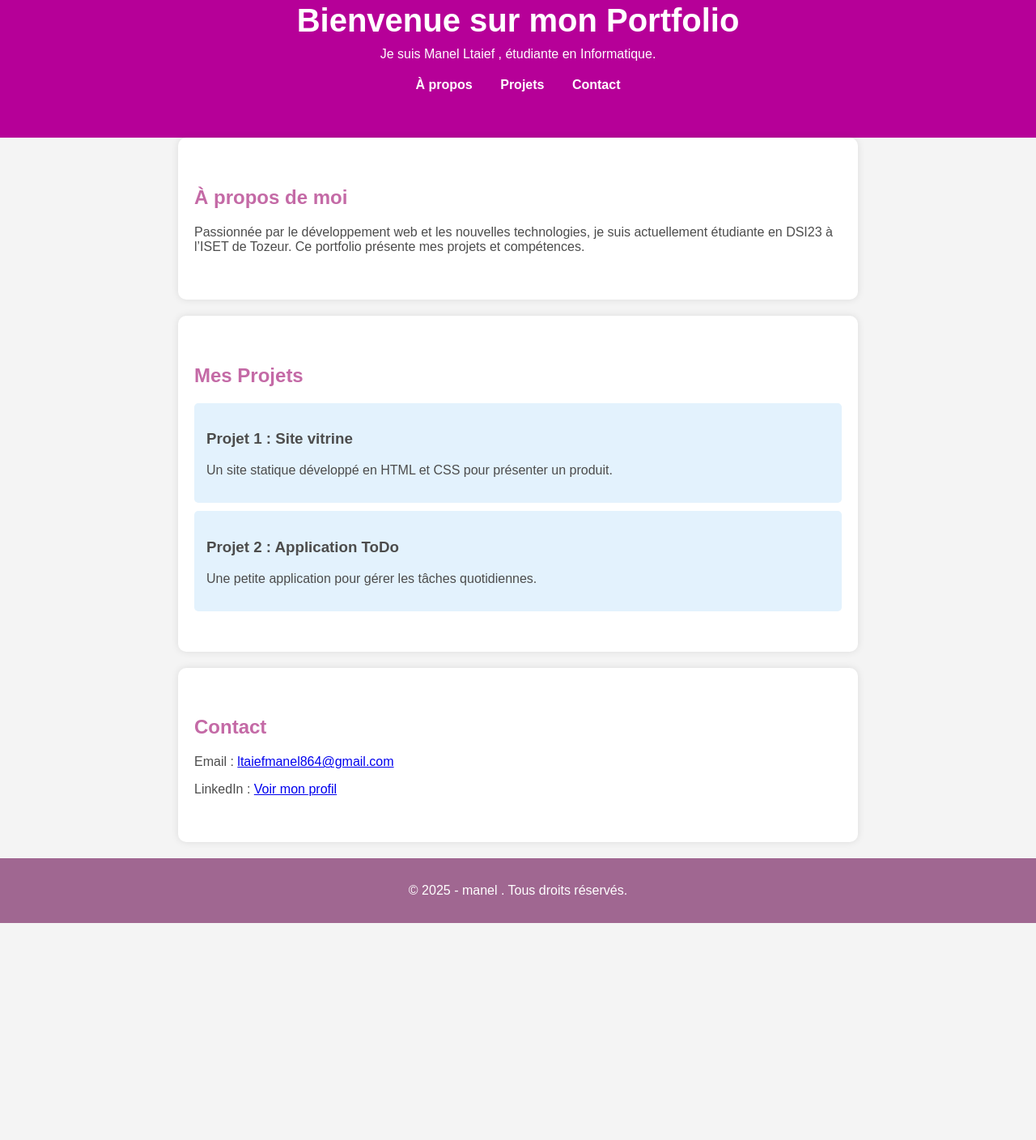
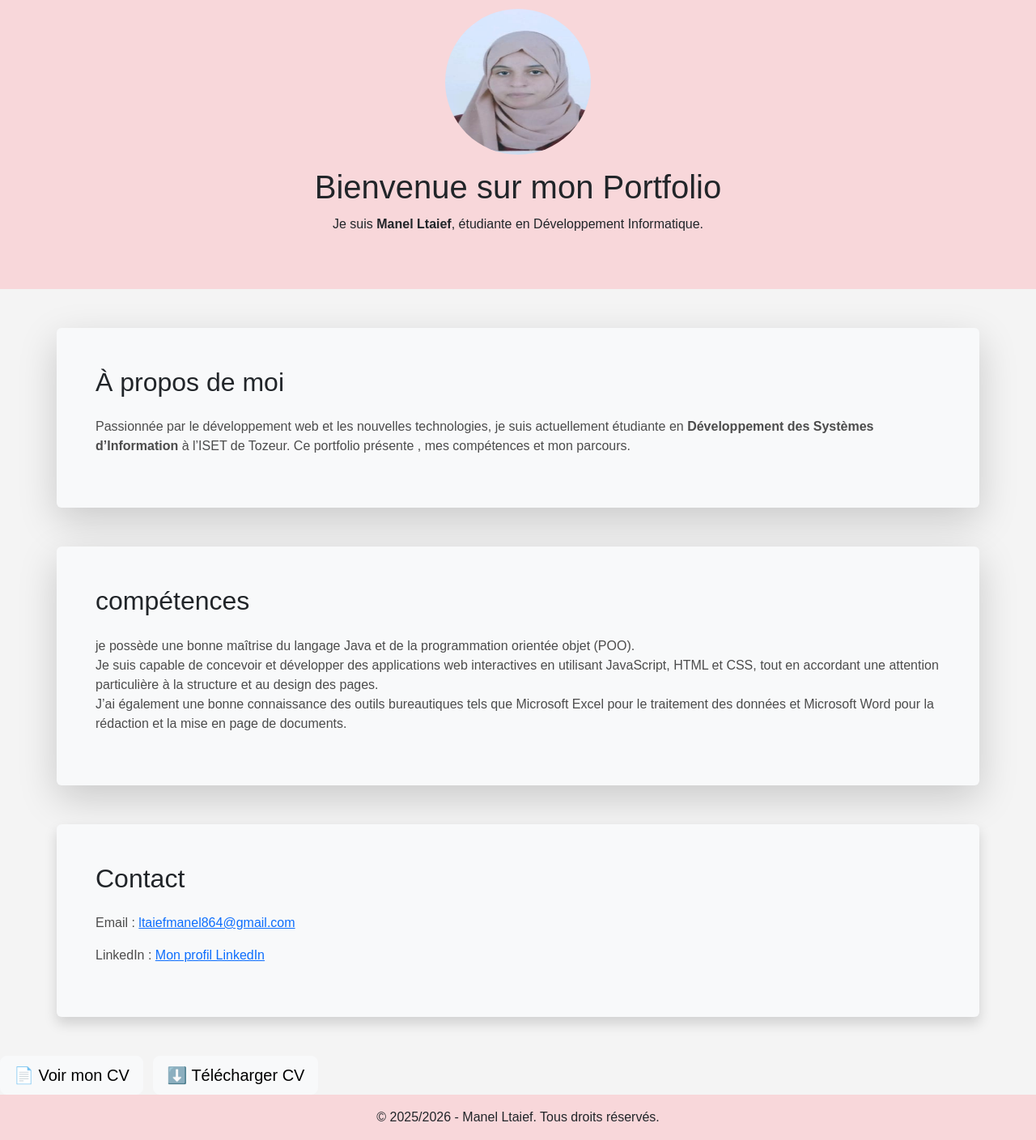
Before and after one commit to manellt/ManelprofiloDSI23, a plain HTML site: page index.html in a window 1280 px wide. Shown: the part 37-1445 px from the top of the page at 81% size. Before the commit the page ends 1177 px from the top, so only its background shows below. Drawn offline with nearby package versions, Linux system fonts and the light colour scheme.

Commit message:
Intégration de Bootstrap et ajout des sections

```diff
--- a/index.html
+++ b/index.html
@@ -3,58 +3,60 @@
 <head>
   <meta charset="UTF-8">
   <meta name="viewport" content="width=device-width, initial-scale=1.0">
-    <title>Mon Portfolio-Manel ltaief</title>
+  <title>Portfolio - Manel Ltaief</title>
+
+  <!-- Bootstrap -->
+  <link href="https://cdn.jsdelivr.net/npm/bootstrap@5.3.3/dist/css/bootstrap.min.css" rel="stylesheet">
   <link rel="stylesheet" href="style.css">
 </head>
 <body>
 
   <!-- Header -->
-    <header>
+  <header class="text-center bg-danger-subtle text-dark py-5">
+    <div class="container">
+      <!-- photo -->
+      <img src="img.jpg" alt="Photo de Manel" class="rounded-circle mb-3" width="180" height="180">
       <h1>Bienvenue sur mon Portfolio</h1>
-        <p>Je suis Manel Ltaief , étudiante en Informatique.</p>
-        <nav>
-            <ul>
-                <li><a href="#about">À propos</a></li>
-                <li><a href="#projects">Projets</a></li>
-                <li><a href="#contact">Contact</a></li>
-            </ul>
-        </nav>
+      <p>Je suis <strong>Manel Ltaief</strong>, étudiante en Développement Informatique.</p>
   </header>
-
   <!-- Section À propos -->
-    <section id="about">
-        <h2>À propos de moi</h2>
+  <section id="about" class="container my-5 p-5 shadow-lg rounded bg-light">
+    <h2 class="text-dark mb-4">À propos de moi</h2>
     <p>
       Passionnée par le développement web et les nouvelles technologies,
-            je suis actuellement étudiante en DSI23 à l’ISET de Tozeur.
-            Ce portfolio présente mes projets et compétences.
+      je suis actuellement étudiante en <strong>Développement des Systèmes d’Information</strong> à l’ISET de Tozeur.
+      Ce portfolio présente , mes compétences et mon parcours.
     </p>
   </section>
+  <section id="cmp" class="container my-5 p-5 shadow-lg rounded bg-light">
+    <h2 class="text-dark mb-4">compétences</h2>
+    <p>
+      je possède une bonne maîtrise du langage Java et de la programmation orientée objet (POO).<br>
+       Je suis capable de concevoir et développer des applications web interactives en utilisant JavaScript,
+       HTML et CSS, tout en accordant une attention particulière à la structure et au design des pages.<br>
+        J’ai également une bonne connaissance des outils bureautiques tels que Microsoft Excel
+         pour le traitement des données et Microsoft Word pour la rédaction et la mise en page de documents.
+    </p>
+  </section>
+  <!-- Section Contact -->
+  <section id="contact" class="container my-5 p-5 bg-light rounded shadow">
+    <h2 class="text-dark  mb-4">Contact</h2>
+    <p>Email : <a href="mailto:manelltaief@example.com">ltaiefmanel864@gmail.com</a></p>
+    <p>LinkedIn : <a href="https://www.linkedin.com/in/manel-ltaief/" target="_blank">Mon profil LinkedIn</a></p>
+  </section>
+    <!-- boutons du CV -->
+      <div class="mt-4">
+        <a href="cv.pdf" target="_blank" class="btn btn-light btn-lg me-2">📄 Voir mon CV</a>
+        <a href="cv.pdf" download class="btn btn-light btn-lg me-2">⬇️ Télécharger CV</a>
+      </div>
+    </div>
 
-    <!-- Section Projets -->
-    <section id="projects">
-        <h2>Mes Projets</h2>
-        <div class="project">
-            <h3>Projet 1 : Site vitrine</h3>
-            <p>Un site statique développé en HTML et CSS pour présenter un produit.</p>
-        </div>
-        <div class="project">
-            <h3>Projet 2 : Application ToDo</h3>
-            <p>Une petite application pour gérer les tâches quotidiennes.</p>
-        </div>
-    </section>
-
-    <!-- Section Contact -->
-    <section id="contact">
-        <h2>Contact</h2>
-        <p>Email : <a href="mailto:tonemail@example.com">ltaiefmanel864@gmail.com</a></p>
-        <p>LinkedIn : <a href="https://www.linkedin.com/in/manel-ltaief/" target="_blank">Voir mon profil</a></p>
-
-    </section>
-
-    <footer>
-        <p>&copy; 2025 - manel  . Tous droits réservés.</p>
+  <!-- Footer -->
+  <footer class="bg-danger-subtle text-dark text-center py-3">
+    &copy; 2025/2026 - Manel Ltaief. Tous droits réservés.
   </footer>
 
+  <!-- Script Bootstrap -->
+  <script src="https://cdn.jsdelivr.net/npm/bootstrap@5.3.3/dist/js/bootstrap.bundle.min.js"></script>
 </body>
 </html>
```
Also changed, not shown: img.jpg (added), 1 other file. Lines whose indentation alone changed are shown as unchanged.
